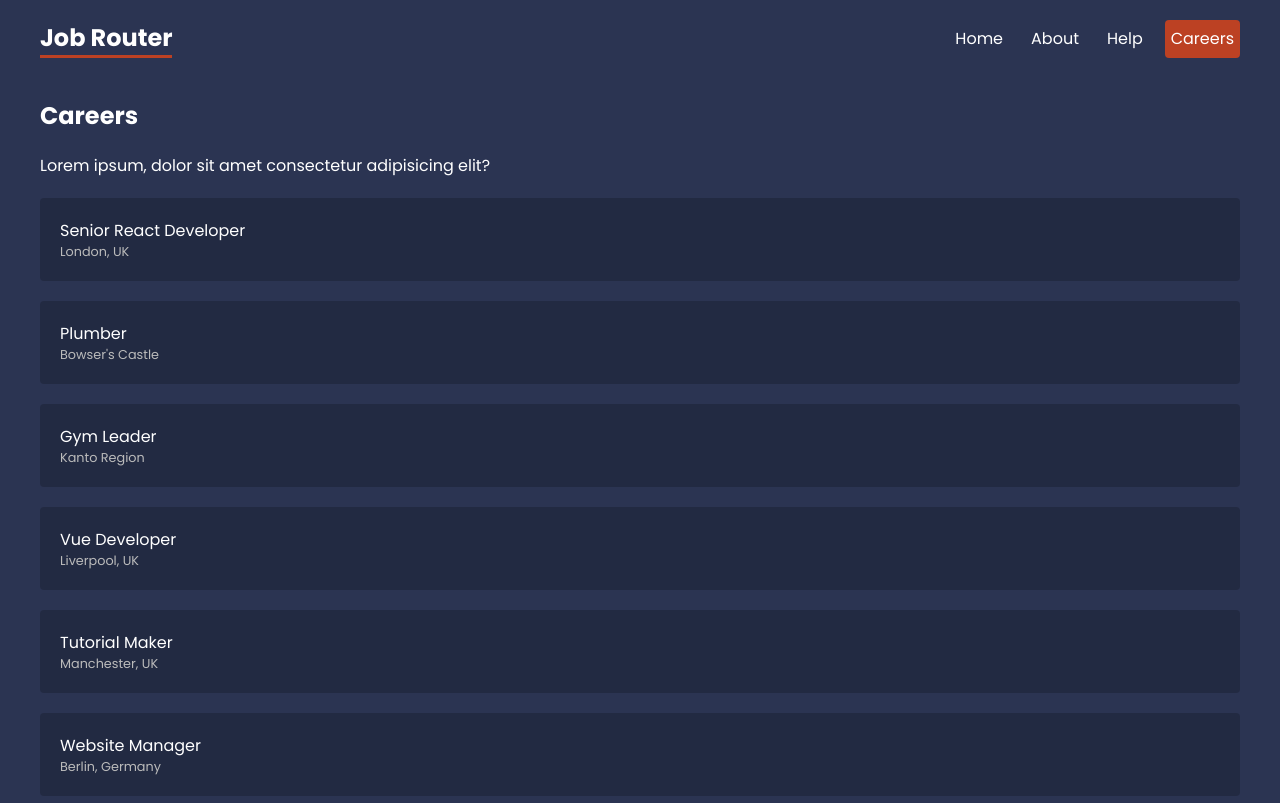
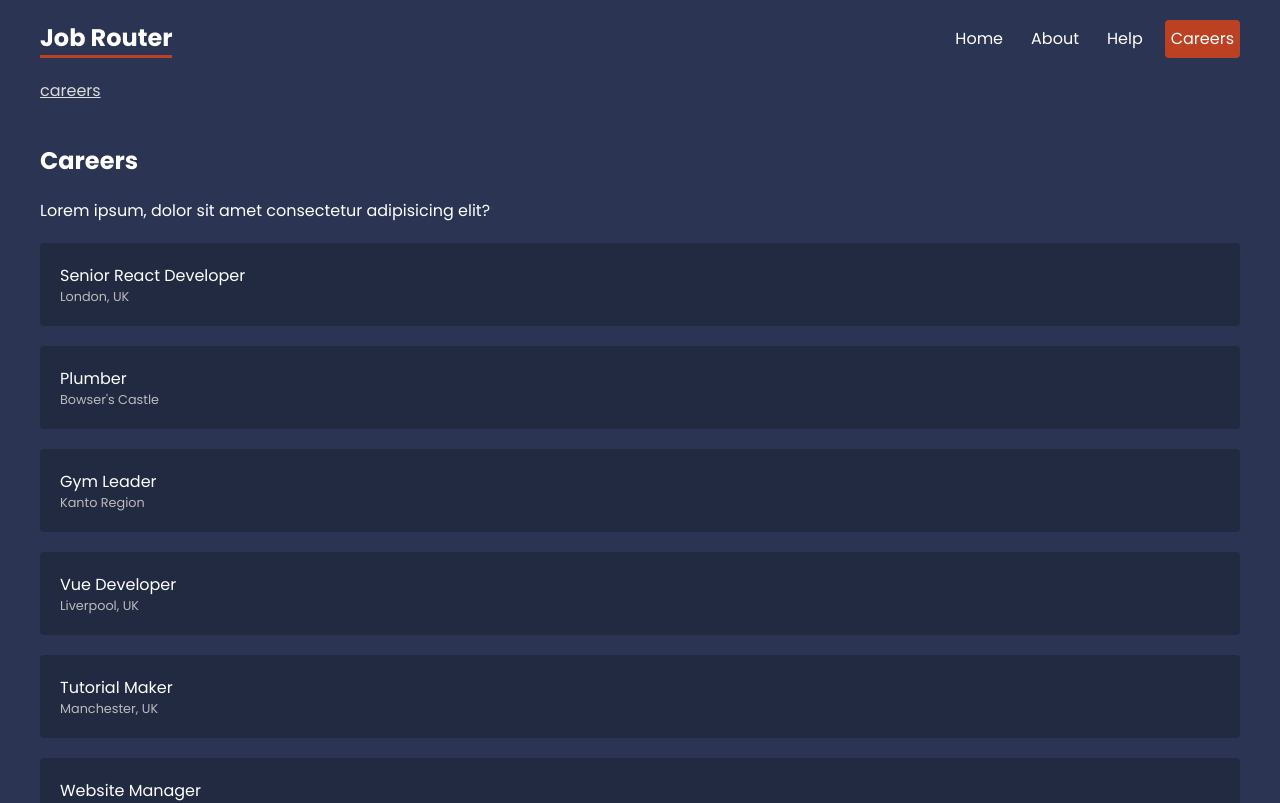
Before and after one commit to poju3185/react-job-router, a React (Create React App) app: page /careers in a window 1280 px wide. Shown: the top 803 px of the page. Built offline with nearby package versions, Linux system fonts and the light colour scheme; data requests are answered from the project's data file.

Commit message:
Add Breadcrumbs

```diff
--- /dev/null
+++ b/src/components/Breadcrumbs.js
@@ -0,0 +1,20 @@
+import { useLocation, Link } from "react-router-dom";
+
+export default function BreadCrumbs() {
+  const location = useLocation();
+
+  let currentLink = "";
+
+  const crumbs = location.pathname
+    .split("/")
+    .filter((crumb) => crumb !== "")
+    .map((crumb) => {
+      currentLink += crumb;
+      return (
+        <div className="crumb" key={crumb}>
+          <Link to={currentLink}>{crumb}</Link>
+        </div>
+      );
+    });
+  return <div className="breadcrumbs">{crumbs}</div>;
+}
--- a/src/index.css
+++ b/src/index.css
@@ -129,3 +129,21 @@
 }
 
 /* breadcrumbs */
+.breadcrumbs {
+  max-width: 1200px;
+  margin: 20px auto;
+}
+.breadcrumbs > *{
+  display: inline-block;
+  margin-right: 10px;
+}
+.breadcrumbs .crumb:after {
+  content: '>';
+  margin-left: 10px;
+}
+.breadcrumbs .crumb:last-child:after {
+  display: none;
+}
+.breadcrumbs .crumb a {
+  color: #ddd;
+}
--- a/src/layouts/RootLayout.js
+++ b/src/layouts/RootLayout.js
@@ -1,4 +1,5 @@
 import { NavLink, Outlet } from "react-router-dom";
+import Breadcrumbs from "../components/Breadcrumbs";
 
 export default function RootLayout() {
   return (
@@ -11,6 +12,7 @@
           <NavLink to="help">Help</NavLink>
           <NavLink to="careers">Careers</NavLink>
         </nav>
+        <Breadcrumbs />
       </header>
 
       <main>
```
